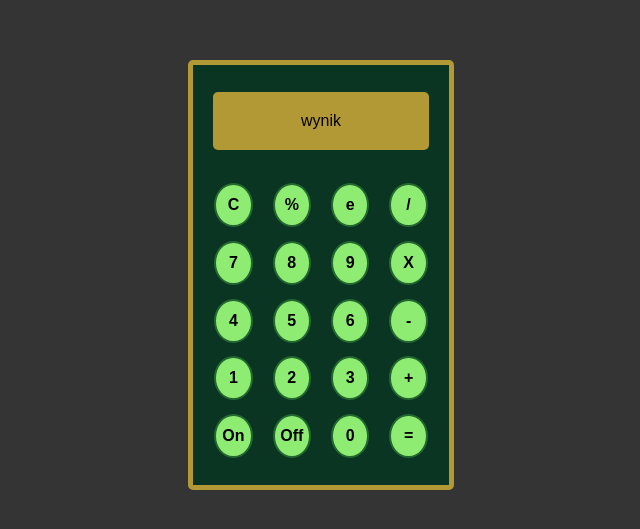
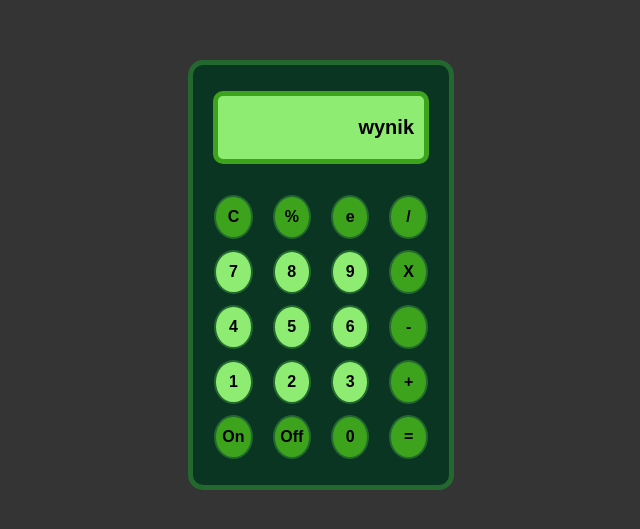
Before and after one commit to AlltiViajero/calculator, a plain HTML site: page index.html in a window 1280 px wide. Shown: the part 125-654 px from the top of the page, without its empty margins (319-959 px from the left). Drawn offline with Linux system fonts and the light colour scheme.

Commit message:
add hover effect and green color

```diff
--- a/index.html
+++ b/index.html
@@ -14,30 +14,30 @@
 <body>
 	<div class="box">
 		<div class="txt">wynik</div>
-		<button class="btn">C</button>
-		<button class="btn">%</button>
-		<button class="btn">e</button>
-		<button class="btn">/</button>
+		<button class="btn btn1">C</button>
+		<button class="btn btn1">%</button>
+		<button class="btn btn1">e</button>
+		<button class="btn btn1">/</button>
 
 		<button class="btn">7</button>
 		<button class="btn">8</button>
 		<button class="btn">9</button>
-		<button class="btn">X</button>
+		<button class="btn btn1">X</button>
 
 		<button class="btn">4</button>
 		<button class="btn">5</button>
 		<button class="btn">6</button>
-		<button class="btn">-</button>
+		<button class="btn btn1">-</button>
 
 		<button class="btn">1</button>
 		<button class="btn">2</button>
 		<button class="btn">3</button>
-		<button class="btn">+</button>
+		<button class="btn btn1">+</button>
 
-		<button class="btn">On</button>
-		<button class="btn">Off</button>
-		<button class="btn">0</button>
-		<button class="btn">=</button>
+		<button class="btn btn1">On</button>
+		<button class="btn btn1">Off</button>
+		<button class="btn btn1">0</button>
+		<button class="btn btn1">=</button>
 	</div>
 
 
--- a/style.css
+++ b/style.css
@@ -15,8 +15,8 @@ body{
     height: 50vh;
     padding-bottom: 20px;
     background: #093522;
-    border: 5px solid rgb(179, 153, 53);;
-    border-radius: 5px;
+    border: 5px solid #23692f;
+    border-radius: 15px;
     display: flex;
     flex-wrap: wrap;
     align-items: center;
@@ -25,10 +25,16 @@ body{
 .txt{
     width: 100%;
     padding: 20px 10px;
-    text-align: center;
-    background: rgb(179, 153, 53);
+    text-align: right;
+    /* background: rgb(179, 153, 53); */
+    background: #8fec73;
+    border: 5px solid #3da31d;
+    border-radius: 10px;
+    box-sizing: border-box;
     margin: 20px;
-    border-radius: 5px;
+    font-weight: 700;
+    font-size: 20px;
+
 }
 .btn{
     width: 15%;
@@ -43,5 +49,9 @@ body{
     transition: .7s;
 }
 .btn:hover{
-
+    transform: scale(1.2);
+    border: 5px solid #b4f6bf;
 }
+.btn1{
+    background: #3da31d !important;
+}
```
